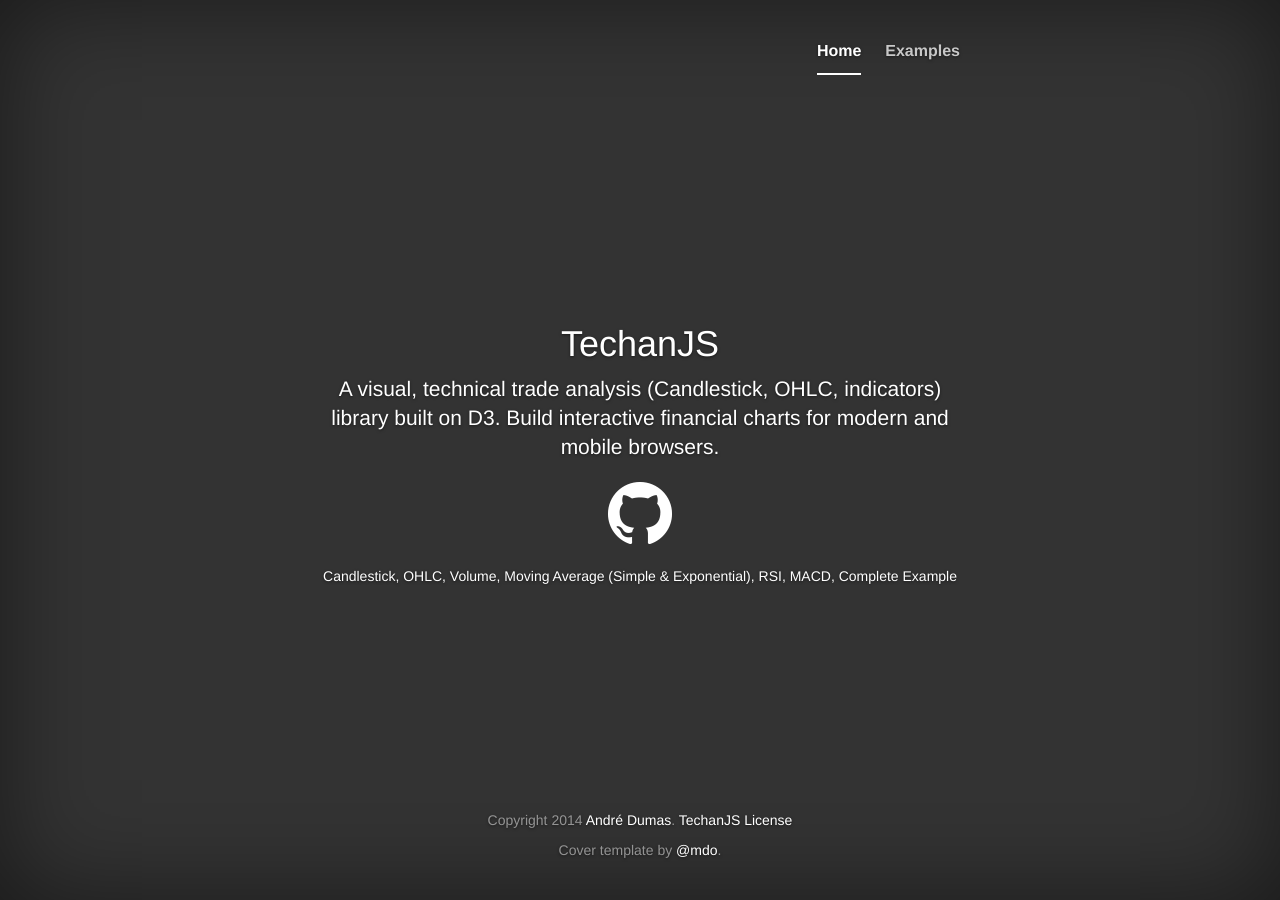
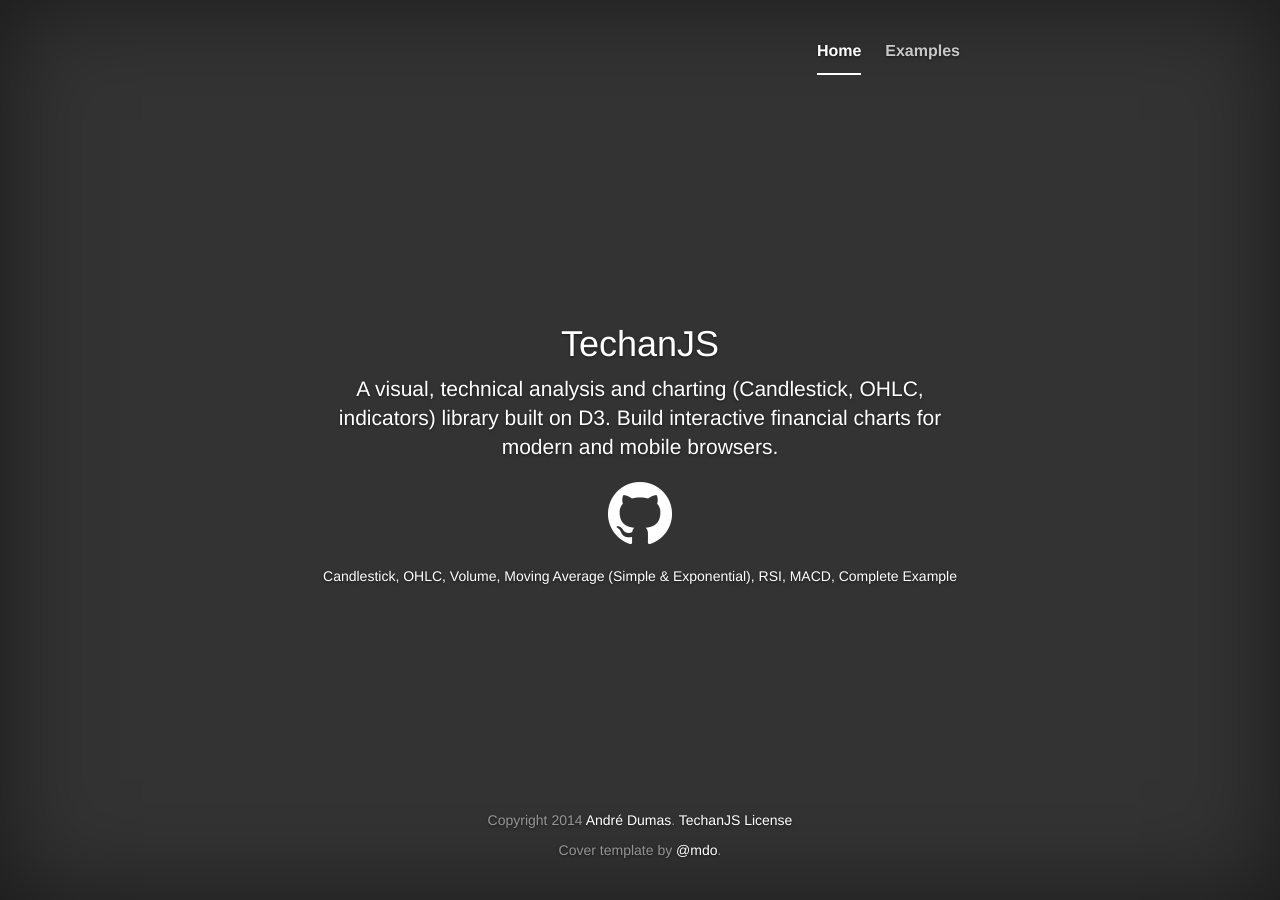
Before and after one commit to andredumas/techan.js, a Jekyll site: the page built from index.html, in a window 1280 px wide. Built offline with Jekyll 4.4.1, drawn with Linux system fonts in a browser that asks for light colours; nearby versions of some CDN libraries.

Commit message:
Minor wording update

```diff
--- a/_config.yml
+++ b/_config.yml
@@ -1,5 +1,5 @@
 title:        TechanJS
-description:  "A visual, technical trade analysis (Candlestick, OHLC, indicators), JavaScript library built on D3."
+description:  "A visual, technical analysis and charting (Candlestick, OHLC, indicators) library built on D3."
 url:          "http://techanjs.org"
 author:       André Dumas
 
--- a/index.html
+++ b/index.html
@@ -3,7 +3,7 @@
 title: Home
 ---
 <h1 class="cover-heading">TechanJS</h1>
-<p class="lead">A visual, technical trade analysis (<a href="http://bl.ocks.org/andredumas/27c4a333b0e0813e093d">Candlestick</a>,
+<p class="lead">A visual, technical analysis and charting (<a href="http://bl.ocks.org/andredumas/27c4a333b0e0813e093d">Candlestick</a>,
     <a href="http://bl.ocks.org/andredumas/06ad3573c0053d0e1fc7">OHLC</a>,
     <a href="http://bl.ocks.org/andredumas/edf630690c10b89be390">indicators</a>) library built on
     <a href="http://d3js.org/">D3</a>. Build <a href="http://bl.ocks.org/andredumas/edf630690c10b89be390">interactive
```
